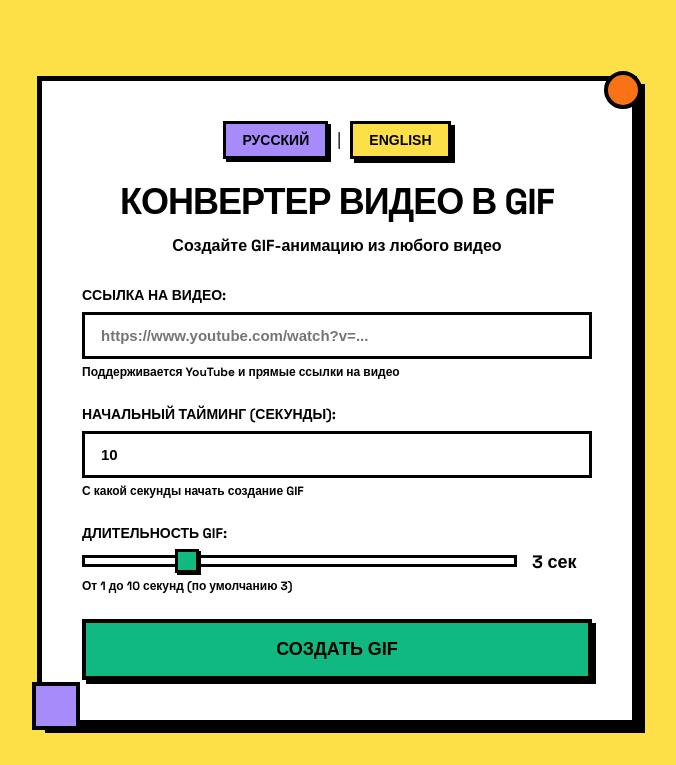
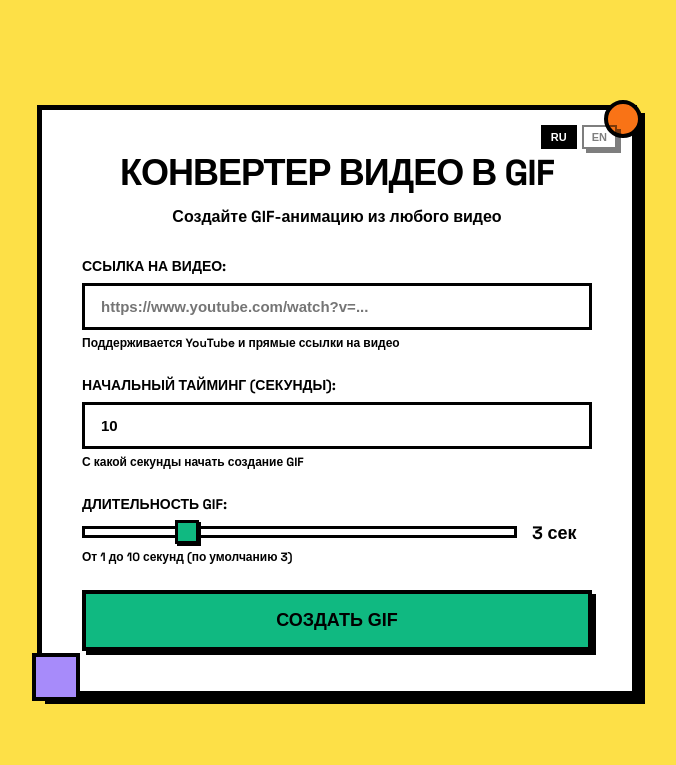
Before and after one commit to thept-ru/VideoGif, a Flask app: page / in a window 1280 px wide. Shown: the top 765 px of the page, without its empty margins (303-979 px from the left). Run offline with Flask 3, Linux system fonts and the light colour scheme.

Commit message:
UI: Make language switcher minimal and less prominent

```diff
--- a/templates/index.html
+++ b/templates/index.html
@@ -316,42 +316,47 @@
         }
 
         .lang-switch {
-            text-align: center;
-            margin-bottom: 20px;
+            position: absolute;
+            top: 15px;
+            right: 15px;
+            display: flex;
+            gap: 5px;
         }
 
         .lang-btn {
-            background: #FDE047;
-            border: 3px solid black;
+            background: transparent;
+            border: 2px solid black;
             color: black;
             cursor: pointer;
-            font-size: 14px;
+            font-size: 11px;
             font-weight: 700;
-            padding: 8px 16px;
-            margin: 0 5px;
+            padding: 4px 8px;
+            margin: 0;
             width: auto;
             text-transform: uppercase;
             transition: all 0.2s;
+            opacity: 0.5;
         }
 
         .lang-btn:hover {
-            transform: translate(-2px, -2px);
-            box-shadow: 3px 3px 0 black;
+            opacity: 1;
+            transform: none;
+            box-shadow: none;
         }
 
         .lang-btn.active {
-            background: #A78BFA;
-            font-weight: 900;
-            box-shadow: 3px 3px 0 black;
+            background: black;
+            color: white;
+            opacity: 1;
+            box-shadow: none;
         }
     </style>
 </head>
 <body>
     <div class="container">
         <div class="lang-switch">
-            <button class="lang-btn active" onclick="setLanguage('ru')">Русский</button>
-            |
-            <button class="lang-btn" onclick="setLanguage('en')">English</button>
+            <button class="lang-btn active" onclick="setLanguage('ru')">RU</button>
+            <button class="lang-btn" onclick="setLanguage('en')">EN</button>
         </div>
 
         <h1 data-ru="Конвертер Видео в GIF" data-en="Video to GIF Converter">Конвертер Видео в GIF</h1>
```
